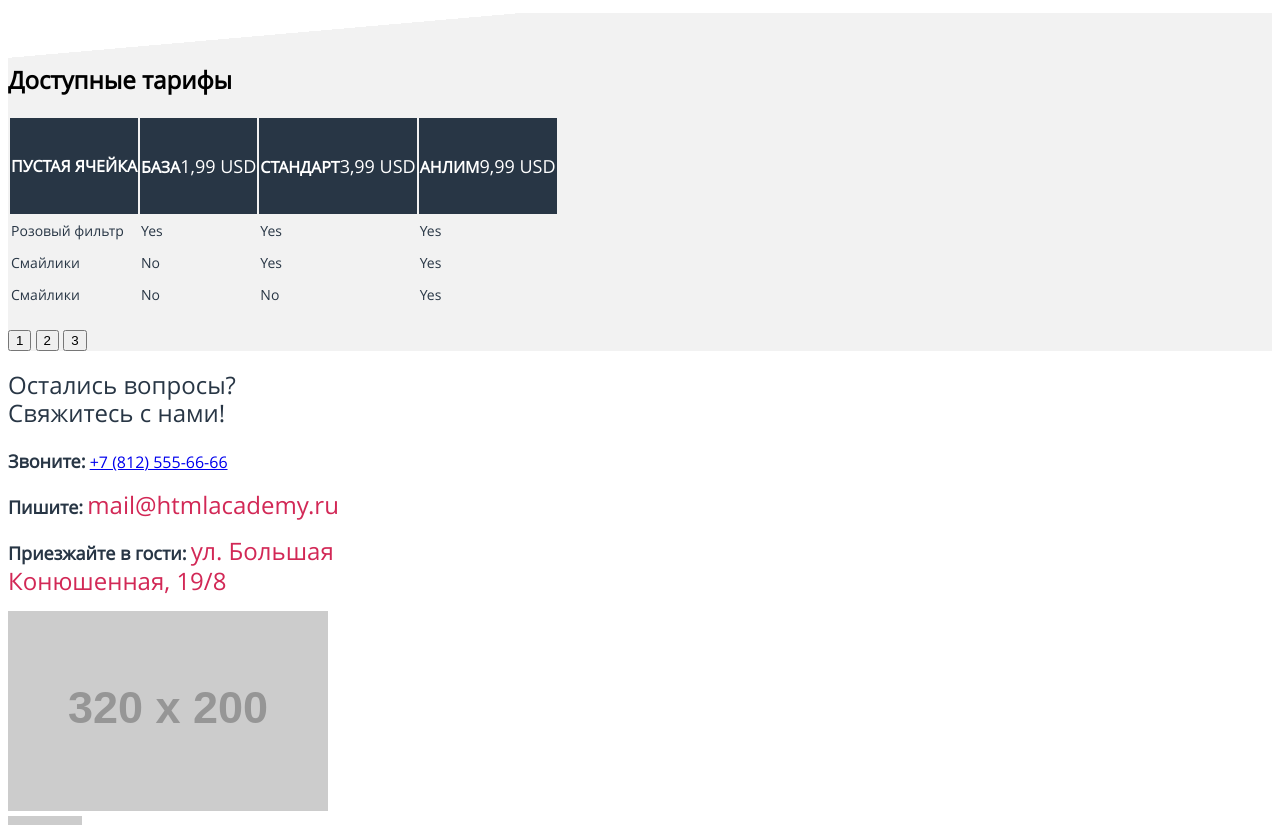
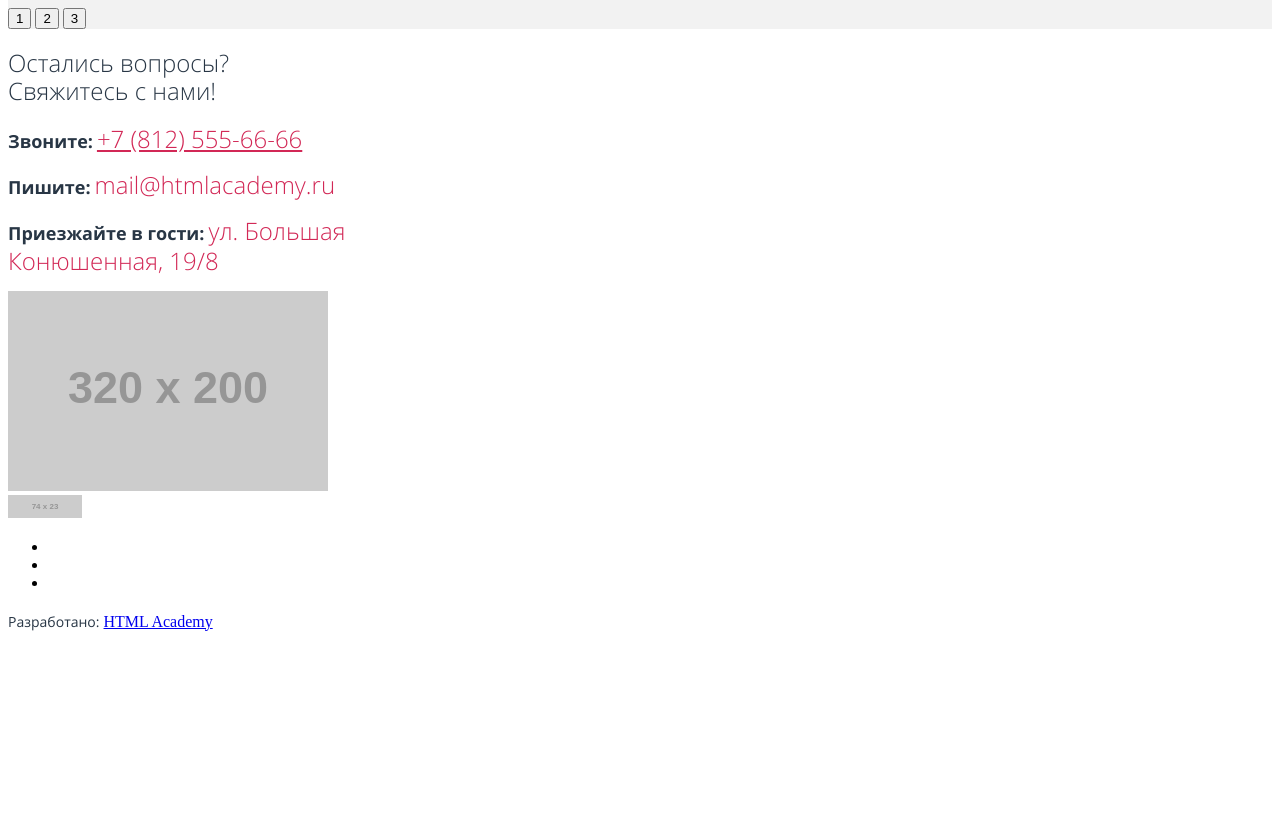
Before and after one commit to gladosq/1518675-pink-21, a website: page source/index.html in a window 1280 px wide. Shown: the part 1975-2800 px from the top of the page. After the commit the page ends 2619 px from the top, so only its background shows below. Drawn offline with nearby package versions, Linux system fonts and the light colour scheme; files that its build step writes are made by us from their sources; placeholder pictures from the web are drawn by us.

Commit message:
Исправил ошибки

```diff
--- a/source/index.html
+++ b/source/index.html
@@ -11,22 +11,22 @@
         <a class="header__logo logo" href="index.html">
           <img src="https://via.placeholder.com/74x23" width="74" height="23" alt="Изображение логотипа компании «Pink»">
         </a>
-        <nav class="main-nav">
-          <div class="main-nav__wrapper">
-            <button class="main-nav__toggle" type="button">
+        <nav class="header__main-nav">
+          <div class="header__main-nav-wrapper">
+            <button class="header__main-nav-toggle" type="button">
             <span class="visually-hidden">Открыть меню</span>
             </button>
-            <ul class="main-nav__list">
-              <li class="main-nav__item">
+            <ul class="header__main-nav-list">
+              <li class="header__main-nav-item">
                 <a href="index.html">Главная</a>
               </li>
-              <li class="main-nav__item">
+              <li class="header__main-nav-item">
                 <a href="photo.html">Фотографии</a>
               </li>
-              <li class="main-nav__item">
+              <li class="header__main-nav-item">
                 <a href="form.html">Конкурс</a>
               </li>
-              <li class="main-nav__item">
+              <li class="header__main-nav-item">
                 <a href="https://htmlacademy.ru/intensive/adaptive">HTML academy</a>
               </li>
             </ul>
@@ -78,7 +78,7 @@
       </section>
       <section class="advantages-add">
         <div class="advantages-add__wrapper">
-          <h2 class="advantages-add__title">"Эффект на на 24 часа!"</h2>
+          <h2 class="advantages-add__title">Эффект на на 24 часа!</h2>
           <img class="advantages-add__image" src="" width="238" height="276" alt="Изображение часов с цифрой 24 на них">
           <p class="advantages-add__description">Британские ученые провели исследования и доказали, что положительный эффект от использования приложения длится целые сутки!</p>
           <p class="advantages-add__caption"><a href="">Узнать больше об исследовании</a></p>
@@ -113,26 +113,26 @@
       <section class="price">
         <div class="price__wrapper">
           <h2 class="visually-hidden">Доступные тарифы</h2>
-          <table class="price-table">
-            <tr class="price-table__header">
-              <th class="price-table__item price-table__item--empty">Пустая ячейка</th>
-              <th class="price-table__item"><span>База</span><span class="price-table__price">1,99 USD</span></th>
-              <th class="price-table__item price-table__item--top-sale"><span>Стандарт</span><span class="price-table__price">3,99 USD</span></th>
-              <th class="price-table__item"><span>Анлим</span><span class="price-table__price">9,99 USD</span></th>
+          <table class="price__table">
+            <tr class="price__table-header">
+              <th class="price__table-item price__table-item--empty">Пустая ячейка</th>
+              <th class="price__table-item"><span>База</span><span class="price__caption-price">1,99 USD</span></th>
+              <th class="price__table-item price__table-item--top-sale"><span>Стандарт</span><span class="price__caption-price">3,99 USD</span></th>
+              <th class="price__table-item"><span>Анлим</span><span class="price__caption-price">9,99 USD</span></th>
             </tr>
-            <tr class="price-table__main">
+            <tr class="price__table-main">
               <td class="price__value">Розовый фильтр</td>
               <td class="price__value">Yes</td>
               <td class="price__value">Yes</td>
               <td class="price__value">Yes</td>
             </tr>
-            <tr class="price-table__main">
+            <tr class="price__table-main">
               <td class="price__value">Смайлики</td>
               <td class="price__value">No</td>
               <td class="price__value">Yes</td>
               <td class="price__value">Yes</td>
             </tr>
-            <tr class="price-table__main">
+            <tr class="price__table-main">
               <td class="price__value">Смайлики</td>
               <td class="price__value">No</td>
               <td class="price__value">No</td>
@@ -150,23 +150,23 @@
     <section class="feedback">
       <div class="feedback__wrapper">
         <h2 class="feedback__title"><span>Остались вопросы?<br>Свяжитесь с нами!</span></h2>
-        <div class="feedback__contacts contacts">
-          <div class="contacts__block-1">
-            <p class="contacts__content">
-              <span class="contacts__title">Звоните:</span>
-              <a class="contacts__phone" href="tel:+78125556666">+7 (812) 555-66-66</a>
+        <div class="feedback__contacts">
+          <div class="feedback__contact-type">
+            <p class="feedback__content">
+              <span class="feedback__text">Звоните:</span>
+              <a class="feedback__value" href="tel:+78125556666">+7 (812) 555-66-66</a>
             </p>
           </div>
-          <div class="contacts__block-2">
-            <p class="contacts__content">
-              <span class="contacts__title">Пишите:</span>
-              <span class="contacts__text">mail@htmlacademy.ru</span>
+          <div class="feedback__contact-type">
+            <p class="feedback__content">
+              <span class="feedback__text">Пишите:</span>
+              <span class="feedback__value">mail@htmlacademy.ru</span>
             </p>
           </div>
-          <div class="contacts__block-3">
-            <p class="contacts__content">
-              <span class="contacts__title">Приезжайте в гости:</span>
-              <span class="contacts__text">ул. Большая<br>Конюшенная, 19/8</span>
+          <div class="feedback__contact-type">
+            <p class="feedback__content">
+              <span class="feedback__text">Приезжайте в гости:</span>
+              <span class="feedback__value">ул. Большая<br>Конюшенная, 19/8</span>
             </p>
           </div>
         </div>
@@ -177,27 +177,27 @@
         </div>
       </div>
     </section>
-    <footer class="page-footer">
-      <div class="page-footer__wrapper">
-        <a class="page-footer__logo logo" href="index.html">
+    <footer class="footer">
+      <div class="footer__wrapper">
+        <a class="footer__logo logo" href="index.html">
           <img src="https://via.placeholder.com/74x23" width="74" height="23" alt="Изображение логотипа компании «Pink»">
         </a>
-        <div class="page-footer__social social">
-          <ul class="social__list">
-            <li class="social__item">
-              <a class="social__link social__link--twitter" href="https://twitter.com/htmlacademy"></a>
+        <div class="footer__social social">
+          <ul class="footer__social-list">
+            <li class="footer__social-item">
+              <a class="footer__social-link footer__social-link--twitter" href="https://twitter.com/htmlacademy"></a>
             </li>
-            <li class="social__item">
-              <a class="social__link social__link--facebook" href="https://www.facebook.com/htmlacademy"></a>
+            <li class="footer__social-item">
+              <a class="footer__social-link footer__social-link--facebook" href="https://www.facebook.com/htmlacademy"></a>
             </li>
-            <li class="social__item">
-              <a class="social__link social__link--youtube" href="https://www.youtube.com/htmlacademy"></a>
+            <li class="footer__social-item">
+              <a class="footer__social-link footer__social-link--youtube" href="https://www.youtube.com/htmlacademy"></a>
             </li>
           </ul>
         </div>
-        <div class="page-footer__copyright copyright">
-          <b class="copyright__text">Разработано:</b>
-          <a class="copyright__link" href="https://htmlacademy.ru/intensive/adaptive">HTML Academy</a>
+        <div class="footer__copyright copyright">
+          <b class="footer__copyright-text">Разработано:</b>
+          <a class="footer__copyright-link" href="https://htmlacademy.ru/intensive/adaptive">HTML Academy</a>
         </div>
       </div>
     </footer>
--- a/source/sass/feedback.scss
+++ b/source/sass/blocks/feedback.scss
@@ -2,10 +2,10 @@
   @include fonts(300, 24px, $dark-blue);
 }
 
-.contacts__title {
+.feedback__text {
   @include fonts(700, 18px, $dark-blue);
 }
 
-.contacts__text {
+.feedback__value {
   @include fonts(300, 24px, $special-pink);
 }
--- /dev/null
+++ b/source/sass/blocks/header.scss
@@ -0,0 +1,12 @@
+.header {
+  background-color: $dark-blue;
+}
+
+.header__main-nav-item {
+  box-shadow: inset 0 1px 0 rgba(255, 255, 255, 0.15);
+}
+
+.header__main-nav-item a {
+  @include fonts(700, 18px, $basic-white);
+  text-transform: uppercase;
+}
--- a/source/sass/page-footer.scss
+++ b/source/sass/blocks/page-footer.scss
@@ -1,3 +1,3 @@
-.copyright-text {
+.footer__copyright-text {
   @include fonts(400, 14px, $dark-blue);
 }
--- a/source/sass/price.scss
+++ b/source/sass/blocks/price.scss
@@ -1,11 +1,11 @@
-.price-table__item {
+.price__table-item {
   @include fonts(700, 16px, $basic-white);
   text-transform: uppercase;
   height: 94px;
   background-color: $dark-blue;
 }
 
-.price-table__price {
+.price__caption-price {
   @include fonts(300, 18px, $basic-white);
 }
 
--- a/source/sass/promo.scss
+++ b/source/sass/blocks/promo.scss
@@ -14,7 +14,7 @@
   background-position: 0 0;
   width: 111px;
   height: 197px;
-  top: 122px;
+  top: 84px;
   left: 104px;
 }
 
--- a/source/sass/font-family.scss
+++ b/source/sass/font-family.scss
@@ -1,14 +1,20 @@
 @font-face {
   font-family: "Opensans";
-  src: local("Opensans"), url("../fonts/opensans.woff2") format("woff2"), url("../fonts/opensans.woff") format("woff");
+  font-style: normal;
+  font-weight: 400;
+  src: url("../fonts/opensans.woff2") format("woff2"), url("../fonts/opensans.woff") format("woff");
 }
 
 @font-face {
   font-family: "Opensans";
-  src: local("Opensans"), url("../fonts/opensanslight.woff2") format("woff2"), url("../fonts/opensanslight.woff") format("woff");
+  font-style: normal;
+  font-weight: 300;
+  src: url("../fonts/opensanslight.woff2") format("woff2"), url("../fonts/opensanslight.woff") format("woff");
 }
 
 @font-face {
   font-family: "Opensans";
-  src: local("Opensans"), url("../fonts/opensansbold.woff2") format("woff2"), url("../fonts/opensansbold.woff") format("woff");
+  font-style: normal;
+  font-weight: 800;
+  src: url("../fonts/opensansbold.woff2") format("woff2"), url("../fonts/opensansbold.woff") format("woff");
 }
--- a/source/sass/global.scss
+++ b/source/sass/global.scss
@@ -1,17 +1,12 @@
-$dark-blue: #283645;
-$basic-white: #ffffff;
-$basic-black: #000000;
-$basic-grey: #f2f2f2;
-$special-pink: #d22856;
-
-@mixin fonts($font-weight: 400, $font-size: 14px, $font-color: $basic-white) {
-  font-family: "Opensans", "Arial", sans-serif;
-  font-weight: $font-weight;
-  font-size: $font-size;
-  line-height: 28px;
-  color: $font-color;
+.visually-hidden {
+  position: absolute;
+  width: 1px;
+  height: 1px;
+  margin: -1px;
+  border: 0;
+  padding: 0;
+  white-space: nowrap;
+  clip-path: inset(100%);
+  clip: rect(0 0 0 0);
+  overflow: hidden;
 }
-
-.page {
-  font-family: "Opensans", "Arial", sans-serif;
-}
--- a/source/sass/header.scss
+++ /dev/null
@@ -1,13 +0,0 @@
-.header {
-  font-weight: 700;
-  font-size: 18px;
-  background-color: $dark-blue;
-}
-
-.main-nav__item {
-  box-shadow: inset 0 1px 0 rgba(255, 255, 255, 0.15);
-}
-
-.main-nav__item a {
-  color: $basic-white;
-}
```
Also changed, not shown: source/sass/mixins-variables.scss (added, +13 -0 lines), source/sass/style.scss (+10 -9 lines), source/sass/blocks/advantages-add.scss (renamed from source/sass/advantages-add.scss), source/sass/blocks/advantages.scss (renamed from source/sass/advantages.scss), source/sass/blocks/reviews.scss (renamed from source/sass/reviews.scss).
